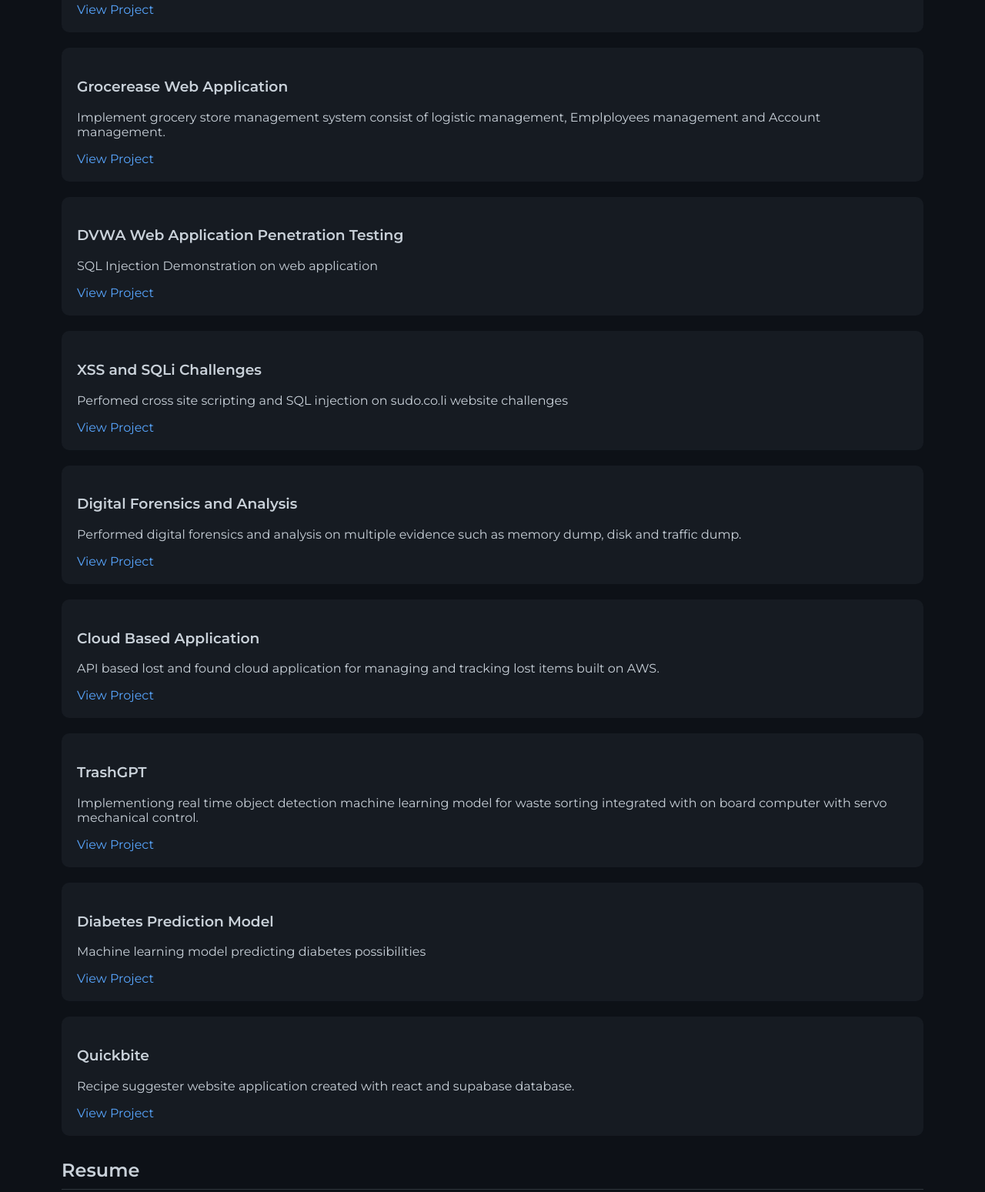
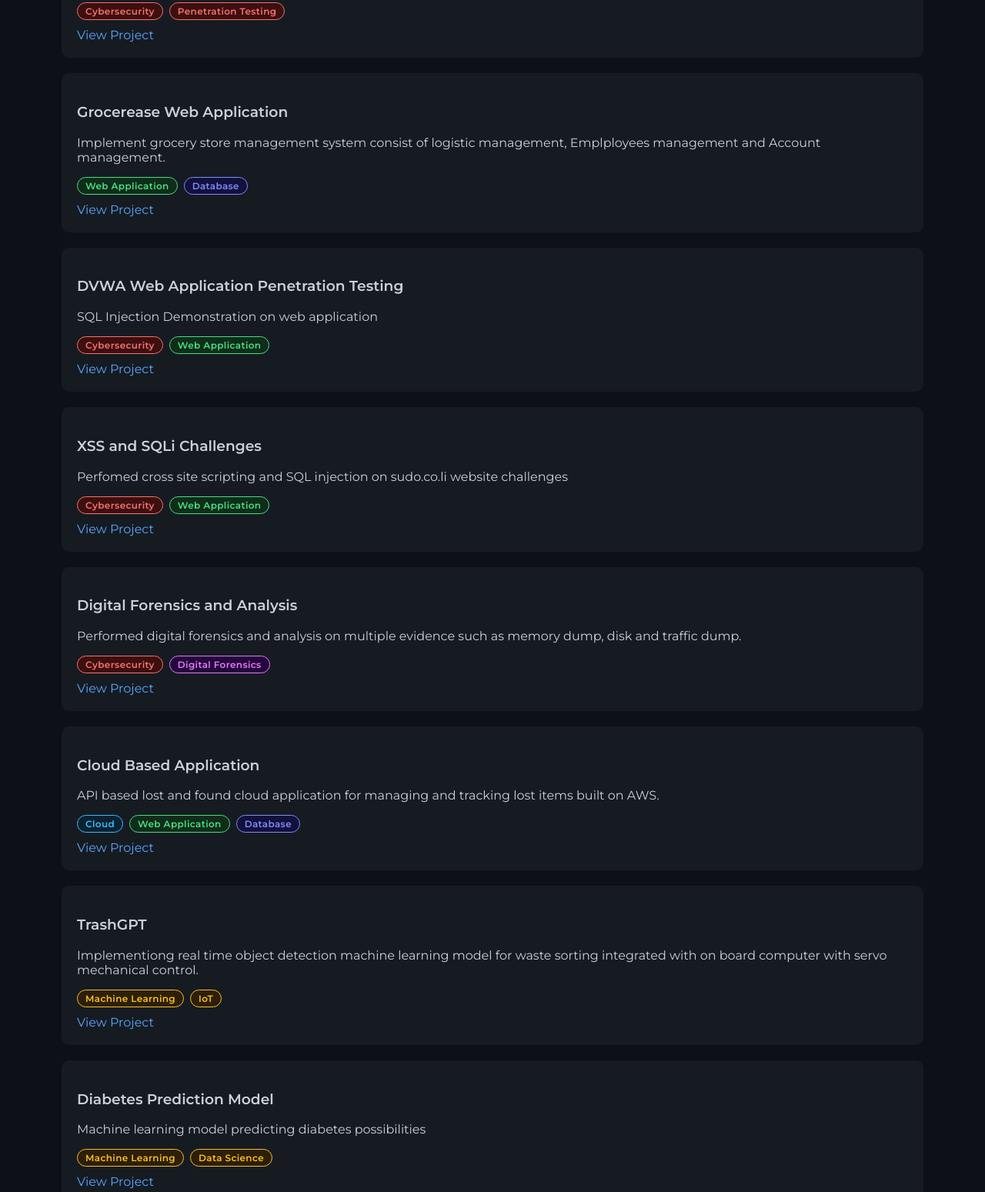
Before and after one commit to danjkpw/jakrapatwpd, a plain HTML site: page index.html in a window 1280 px wide. Shown: the part 3169-4718 px from the top of the page at 77% size. Drawn offline with Linux system fonts and the light colour scheme.

Commit message:
Add category tags to all project cards and project pages
Co-Authored-By: Claude Sonnet 4.6 <noreply@anthropic.com>

```diff
--- a/index.html
+++ b/index.html
@@ -211,46 +211,83 @@
             <div class="card">
                 <h3>Windows 7 Exploitation Demonstration</h3>
                 <p>Windows 7 full exploitation workflow and Doublepulsar backdoor injection, including vulnerability scanning, payload delivery, system access and persistance implementation</p>
+                <div class="tags">
+                    <span class="tag tag-cyber">Cybersecurity</span>
+                    <span class="tag tag-cyber">Penetration Testing</span>
+                </div>
                 <a href="project-vulnerability.html">View Project</a>
             </div>
             <div class="card">
                 <h3>Grocerease Web Application</h3>
                 <p>Implement grocery store management system consist of logistic management, Emplployees management and Account management.</p>
+                <div class="tags">
+                    <span class="tag tag-web">Web Application</span>
+                    <span class="tag tag-db">Database</span>
+                </div>
                 <a href="project-grocerease.html">View Project</a>
             </div>
             <div class="card">
                 <h3>DVWA Web Application Penetration Testing</h3>
                 <p>SQL Injection Demonstration on web application</p>
+                <div class="tags">
+                    <span class="tag tag-cyber">Cybersecurity</span>
+                    <span class="tag tag-web">Web Application</span>
+                </div>
                 <a href="project-sqlinjection.html">View Project</a>
             </div>
             <div class="card">
                 <h3>XSS and SQLi Challenges</h3>
                 <p>Perfomed cross site scripting and SQL injection on sudo.co.li website challenges</p>
+                <div class="tags">
+                    <span class="tag tag-cyber">Cybersecurity</span>
+                    <span class="tag tag-web">Web Application</span>
+                </div>
                 <a href="project-xss.html">View Project</a>
             </div>
             <div class="card">
                 <h3>Digital Forensics and Analysis</h3>
                 <p>Performed digital forensics and analysis on multiple evidence such as memory dump, disk and traffic dump.</p>
+                <div class="tags">
+                    <span class="tag tag-cyber">Cybersecurity</span>
+                    <span class="tag tag-forensics">Digital Forensics</span>
+                </div>
                 <a href="project-forensics.html">View Project</a>
             </div>
             <div class="card">
                 <h3>Cloud Based Application</h3>
                 <p>API based lost and found cloud application for managing and tracking lost items built on AWS.</p>
+                <div class="tags">
+                    <span class="tag tag-cloud">Cloud</span>
+                    <span class="tag tag-web">Web Application</span>
+                    <span class="tag tag-db">Database</span>
+                </div>
                 <a href="project-cloud.html">View Project</a>
             </div>
             <div class="card">
                 <h3>TrashGPT</h3>
                 <p>Implementiong real time object detection machine learning model for waste sorting integrated with on board computer with servo mechanical control.</p>
+                <div class="tags">
+                    <span class="tag tag-ml">Machine Learning</span>
+                    <span class="tag tag-ml">IoT</span>
+                </div>
                 <a href="project-TrashGPT.html">View Project</a>
             </div>
             <div class="card">
                 <h3>Diabetes Prediction Model</h3>
                 <p>Machine learning model predicting diabetes possibilities</p>
+                <div class="tags">
+                    <span class="tag tag-ml">Machine Learning</span>
+                    <span class="tag tag-ml">Data Science</span>
+                </div>
                 <a href="project-diabetes.html">View Project</a>
             </div>
             <div class="card">
                 <h3>Quickbite</h3>
                 <p>Recipe suggester website application created with react and supabase database.</p>
+                <div class="tags">
+                    <span class="tag tag-web">Web Application</span>
+                    <span class="tag tag-db">Database</span>
+                </div>
                 <a href="project-quickbite.html">View Project</a>
             </div>
 
--- a/styles.css
+++ b/styles.css
@@ -117,6 +117,28 @@ h2 {
     padding: 20px;
     border-radius: 10px;
 }
+
+.tags {
+    display: flex;
+    flex-wrap: wrap;
+    gap: 8px;
+    margin: 10px 0;
+}
+
+.tag {
+    font-size: 0.75rem;
+    padding: 3px 10px;
+    border-radius: 20px;
+    font-weight: 600;
+    letter-spacing: 0.03em;
+}
+
+.tag-cyber     { background: #3d0f0f; color: #f87171; border: 1px solid #f87171; }
+.tag-web       { background: #0f2d1a; color: #4ade80; border: 1px solid #4ade80; }
+.tag-db        { background: #12103d; color: #818cf8; border: 1px solid #818cf8; }
+.tag-cloud     { background: #0a2233; color: #38bdf8; border: 1px solid #38bdf8; }
+.tag-ml        { background: #2d1f07; color: #fbbf24; border: 1px solid #fbbf24; }
+.tag-forensics { background: #24083d; color: #e879f9; border: 1px solid #e879f9; }
 
 /* Skills */
 .skills {
```
Also changed, not shown: project-TrashGPT.html (+4 -0 lines), project-cloud.html (+5 -0 lines), project-diabetes.html (+4 -0 lines), project-forensics.html (+4 -0 lines), project-grocerease.html (+4 -0 lines), project-quickbite.html (+4 -0 lines), project-sqlinjection.html (+4 -0 lines), project-vulnerability.html (+4 -0 lines), project-xss.html (+4 -0 lines).
